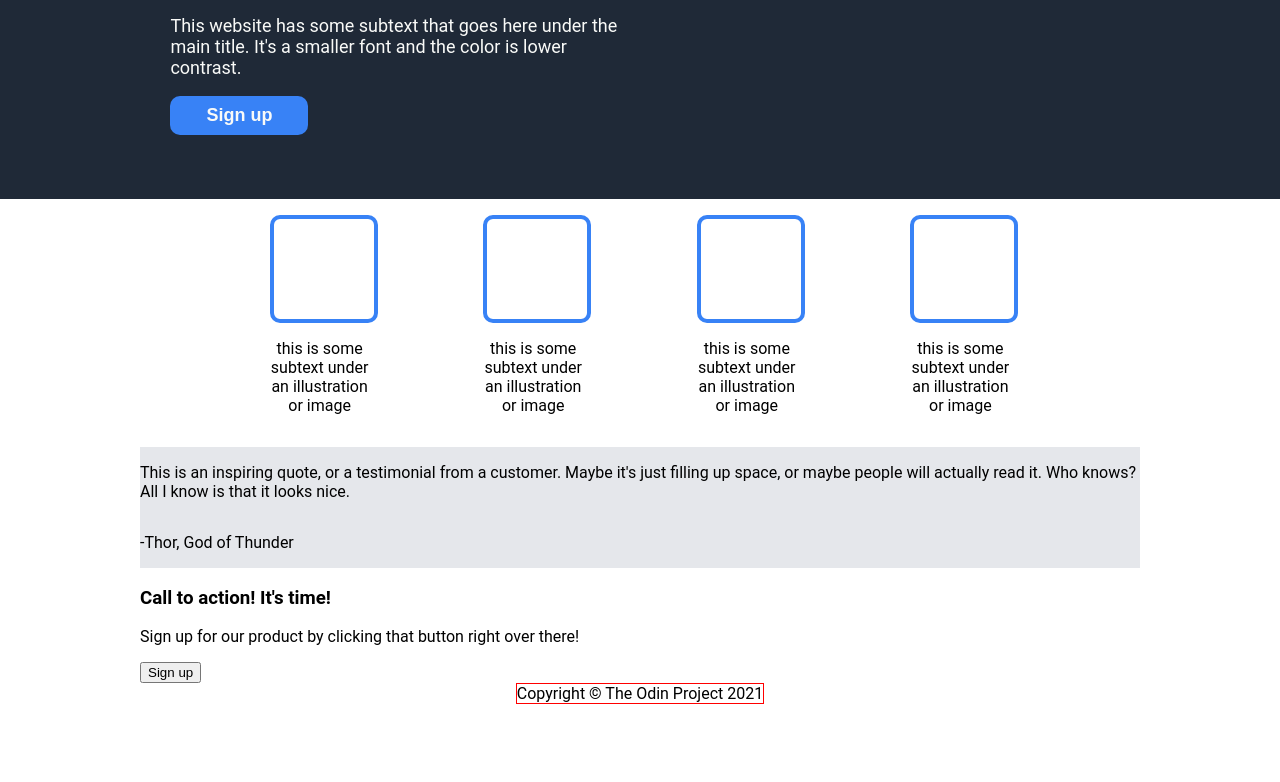
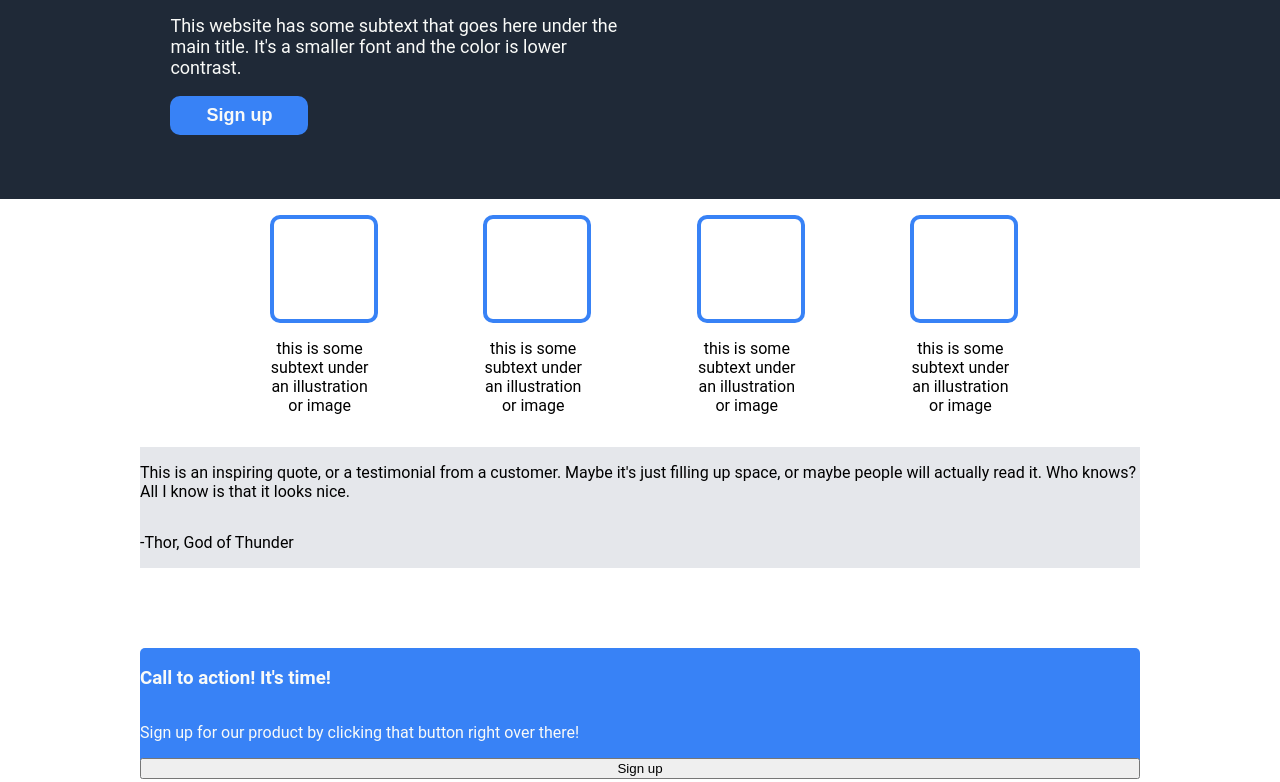
Before and after one commit to garciaguilherme/TheOdinProject-landingPage, a plain HTML site: page index.html in a window 1280 px wide. Shown: the part 249-1031 px from the top of the page. Before the commit the page ends 953 px from the top, so only its background shows below. Drawn offline with Linux system fonts and the light colour scheme.

Commit message:
Layout update

```diff
--- a/index.html
+++ b/index.html
@@ -55,7 +55,7 @@
             <p>-Thor, God of Thunder</p>
             </div>
         </div>
-        <section class="cta">
+        <section class="cta constraints">
             <h3>Call to action! It's time!</h3>
             <p>Sign up for our product by clicking that button right over there!</p>
             <button>Sign up</button>
--- a/style/style.css
+++ b/style/style.css
@@ -104,3 +104,17 @@ ul {
 .left-hero {
     width: 50%;
 }
+
+.cta {
+    display: flex;
+    flex-direction: column;
+    justify-content: flex-start;
+    background-color: #3882f6;
+    border-radius: 5px;
+    color: #f9faf8;
+    margin-top: 5em;
+}
+
+footer {
+    margin-top: 5em;
+}
```
